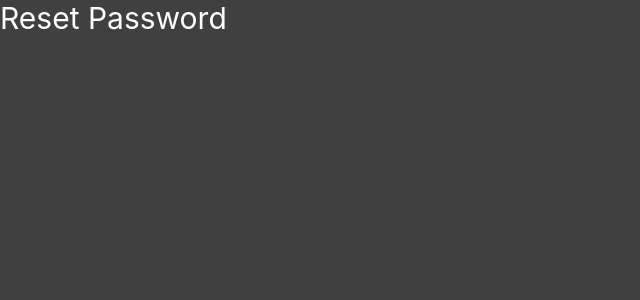
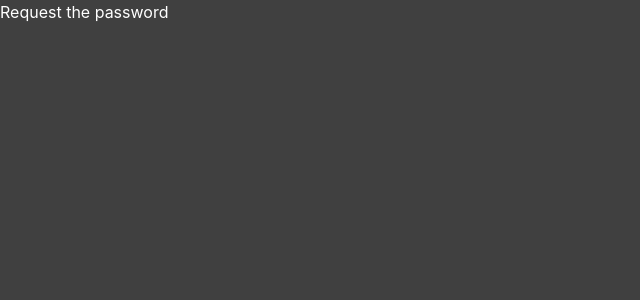
Before and after one commit to enzocomics/dungeoncomic, a Next.js app: page /reset-password in a window 1280 px wide. Shown: the top 300 px of the page, without its empty margins (0-640 px from the left). Built offline with nearby package versions, Linux system fonts and the light colour scheme.

Commit message:
set up reset password page ui

```diff
--- /dev/null
+++ b/src/app/(auth)/reset-password/_ui.tsx
@@ -0,0 +1,37 @@
+"use client"
+/**----------------------------------- */
+// NEXT
+import { useSearchParams } from "next/navigation"
+// I18N
+import { useTranslations } from "next-intl"
+// AUTH + VALIDATION
+import { useActionState } from "react"
+import { useForm } from "@conform-to/react"
+import { parseWithZod } from "@conform-to/zod/v4"
+import { resetPasswordRequestSchema, resetPasswordSubmitSchema } from "@/lib/zod/schemas/pages"
+
+/** ------------------------------------------------ **
+ * RESET PASSWORD PAGE
+ */
+
+export default function ResetPasswordPageUI() {
+	// I18N
+	const t = useTranslations("auth")
+	// TOKEN
+	const resetTokenParam = useSearchParams()
+	const resetToken = resetTokenParam.get("token")
+	// OUTPUT
+	return resetToken ? <ResetPasswordForm /> : <RequestResetForm />
+}
+
+function RequestResetForm() {
+	return <>
+		Request the password
+	</>
+}
+
+function ResetPasswordForm() {
+	return <>
+		Reset the password
+	</>
+}
--- a/src/app/(auth)/reset-password/page.tsx
+++ b/src/app/(auth)/reset-password/page.tsx
@@ -3,11 +3,12 @@
 import { Metadata } from "next"
 import { useTranslations } from "next-intl"
 import { getTranslations } from "next-intl/server"
+import ResetPasswordPageUI from "./_ui"
 
 /**----------------------------------- */
 export default function ResetPasswordPage() {
 	const t = useTranslations("auth")
-	return <h1 className="text-3xl">{t("pages.reset-password.title")}</h1>
+	return <ResetPasswordPageUI />
 }
 /** ------------------------------------------------ **
  * Page Metadata
```
